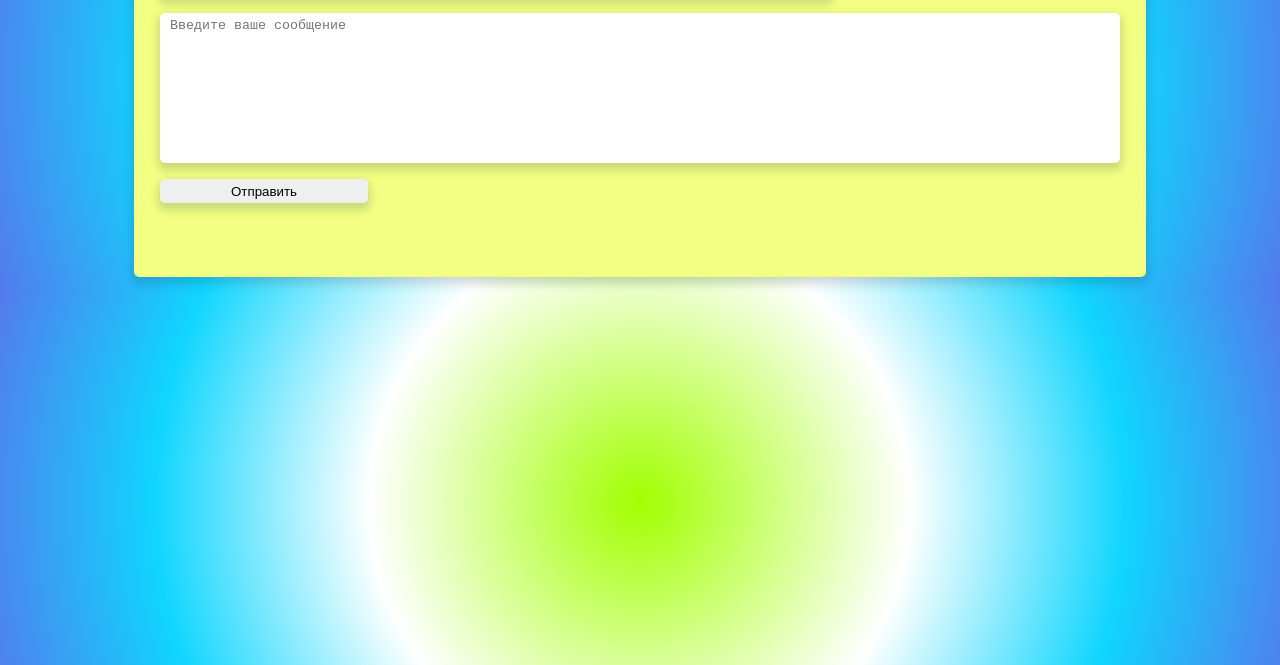
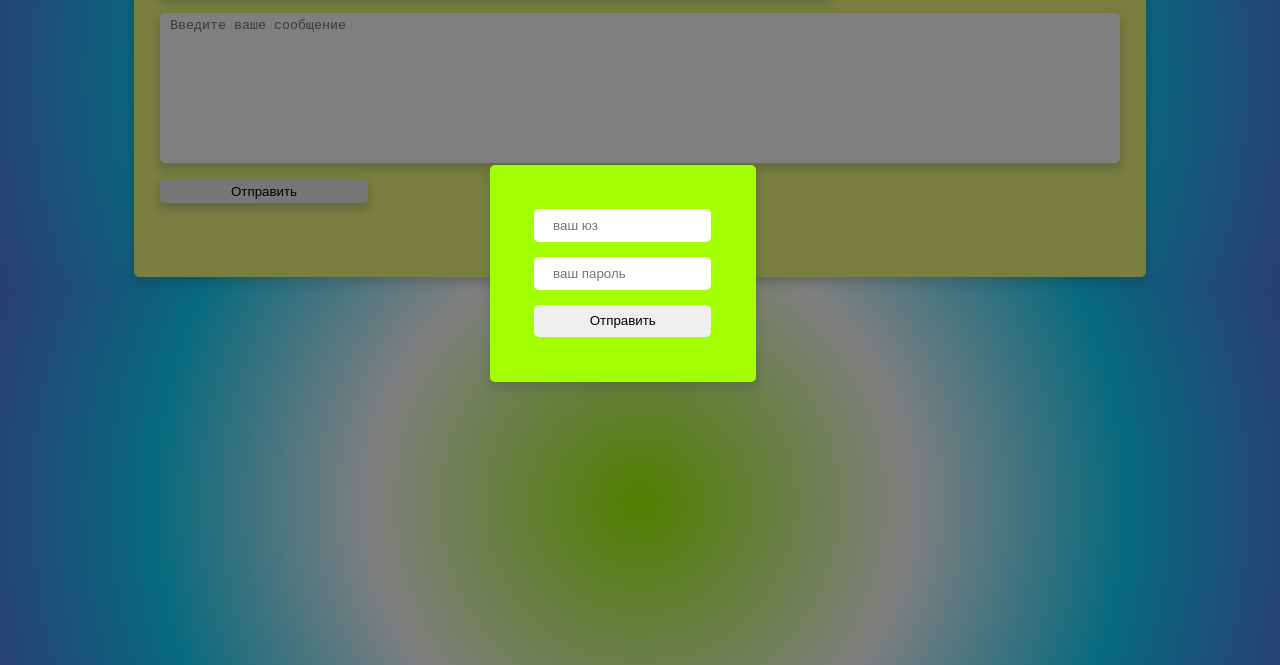
Before and after one commit to waffleshelter/wsforum, a plain HTML site: page index.html in a window 1280 px wide. Shown: the part 135-800 px from the top of the page. Drawn offline with Linux system fonts and the light colour scheme.

Commit message:
появилось окно авторизации, которое можно закрыть

```diff
--- a/authTest.css
+++ b/authTest.css
@@ -11,8 +11,8 @@ body {
 body::after {
     content: "";
     display: block;
-    height: 100%;
-    width: 100%;
+    height: 100vh;
+    width: 100vw;
     position: fixed;
     top: 0;
     left: 0;
@@ -30,7 +30,7 @@ body::after {
     margin-left: -150px;
 }
 
-form {
+.form__auth {
     display: flex;
     flex-direction: column;
     gap: 5px;
--- a/authTest.js
+++ b/authTest.js
@@ -5,6 +5,5 @@ const body = document.querySelector('.body');
 
 // функция не работает. идея: отключение класса окна, что поверх body
 submitBtn.addEventListener('click', () =>{
-    auth
-    bodyAfter.querySelector('body::after').classList.toggle('on');
+
 })
--- a/css/style.css
+++ b/css/style.css
@@ -17,6 +17,42 @@ body {
     background: rgb(161,255,0);
     background: radial-gradient(circle, rgba(161,255,0,1) 0%, rgba(254,255,254,1) 40%, rgba(16,213,255,1) 72%, rgba(83,123,236,1) 100%);
     font-family: "Pixelify Sans", serif;
+    position:relative;
+}
+
+.auth-bg {
+    content: "";
+    display: block;
+    height: 100vh;
+    width: 100vw;
+    position: fixed;
+    top: 0;
+    left: 0;
+    background-color: rgba(0,0,0,0.5);
+    z-index: 10;
+}
+
+.auth{
+    display: flex;
+    position: fixed;
+    z-index: 12;
+    top: 50%;
+    left: 50%;
+    margin-top: -100px;
+    margin-left: -150px;
+}
+
+.form__auth {
+    display: flex;
+    flex-direction: column;
+    gap: 15px;
+    background-color: rgb(161,255,0);
+    padding: 25%;
+}
+
+.form__auth input{
+    padding: 5%;
+    border-radius: 5px;
 }
 
 /* доп. классы */
--- a/index.html
+++ b/index.html
@@ -7,7 +7,16 @@
     <link rel="stylesheet" href="css/style.css">
 </head>
 <body>
+    <span class="auth-bg"></span>
+    <div class="auth">
+        <form method="get" class="form__auth shadow bord-rad">
+            <input type="text" placeholder="ваш юз">
+            <input type="password" placeholder="ваш пароль">
+            <input type="submit" value="Отправить" class="submit-btn" id="auth-btn">
+        </form>
+    </div>
     <div class="container shadow bord-rad">
+
         <div class="sub-container">
             <h1 class="header-h1">W.S. Forum</h1>
             <div class="anon-form">
--- a/script.js
+++ b/script.js
@@ -1,3 +1,9 @@
+const applicantForm = document.getElementById('user-form')
+const bodyAfter = document.querySelector(".auth-bg");
+const authBtn = document.querySelector(".submit-btn");
+const formAuth = document.querySelector(".form__auth")
+const auth = document.querySelector('.auth');
+
 function serializeForm(formNode) {
     const { elements } = formNode
     const data = Array.from(elements)
@@ -9,7 +15,7 @@ function serializeForm(formNode) {
       })
 
     document.getElementById('main-pub-block').innerHTML += `<div class'main-pub-block-item shadow'> <h1>${data[0]['value']}</h1> <p>${data[1]['value']}</p> </div>`;
-  }
+}
 
 
 
@@ -19,13 +25,17 @@ function handleFormSubmit(event) {
 
     console.log('Отправка!')
     serializeForm(applicantForm)
-  }
-
-  const applicantForm = document.getElementById('user-form')
-  applicantForm.addEventListener('submit', handleFormSubmit)
+}
 
 
+applicantForm.addEventListener('submit', handleFormSubmit)
 
+formAuth.addEventListener('submit', handleFormSubmit);
+authBtn.addEventListener('click', () => {
+
+  bodyAfter.style.display = "none";
+  auth.style.display = "none";
+})
 // Добавление к HTML обработанного сообщения от пользователя: НЕ РАБОТАЕТ
 // if(document.getElementById('submit-btn').onclick) {
 //     document.getElementById('main-pub-block').innerHTML += "<div class'main-pub-block-item shadow'> <h1>Никнейм</h1> <p>Lorem ipsum dolor, sit amet consectetur adipisicing elit. Tempore dolorum vero ex quaerat suscipit aliquid illo magnam hic explicabo ad, at deleniti architecto quas ducimus consequuntur. Voluptatum obcaecati repudiandae reprehenderit.</p> </div>";
```
Also changed, not shown: authTest.html (+1 -1 lines).
